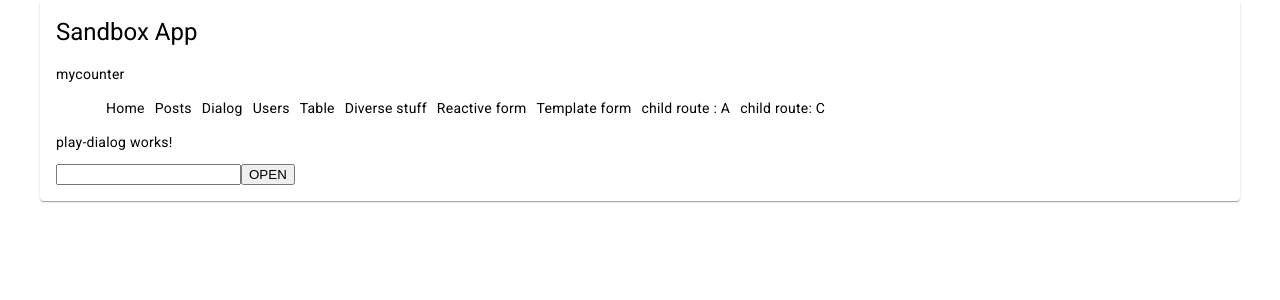
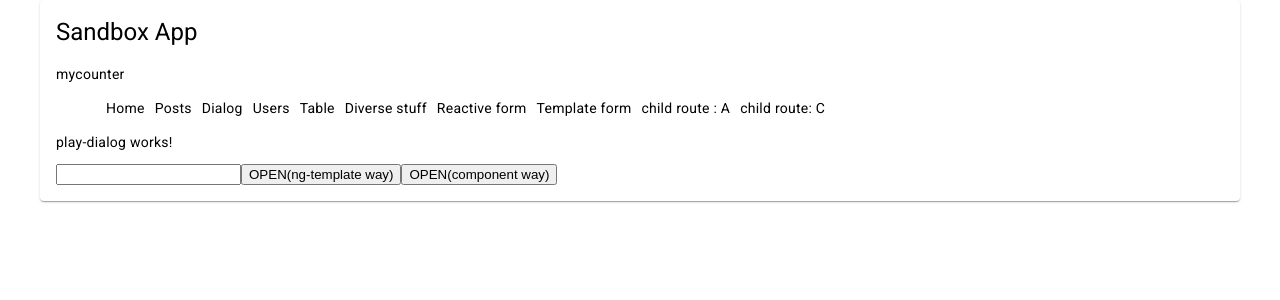
Before and after one commit to Spiff77/edc4itnovember, an Angular app: page /dialog in a window 1280 px wide. Shown: the top 300 px of the page. Built offline with nearby package versions, Linux system fonts and the light colour scheme; no server answers.

Commit message:
component dialog example

```diff
--- a/src/app/app.module.ts
+++ b/src/app/app.module.ts
@@ -34,6 +34,7 @@ import { PlayDialogComponent } from './play-dialog/play-dialog.component';
 import {MatDialogModule} from '@angular/material/dialog';
 import {MatButton, MatButtonModule} from '@angular/material/button';
 import {A11yModule} from '@angular/cdk/a11y';
+import { HowAreYouDialogComponent } from './how-are-you-dialog/how-are-you-dialog.component';
 
 
 @NgModule({
@@ -61,6 +62,7 @@ import {A11yModule} from '@angular/cdk/a11y';
     PrimaryComponent,
     SecondaryComponent,
     PlayDialogComponent,
+    HowAreYouDialogComponent,
     ],
   imports: [
     BrowserModule,
--- /dev/null
+++ b/src/app/how-are-you-dialog/how-are-you-dialog.component.html
@@ -0,0 +1,8 @@
+<h1 mat-dialog-title>Heyyy</h1>
+<div mat-dialog-content>
+  How are you today {{data.name}}?
+</div>
+<div mat-dialog-actions>
+  <button mat-raised-button color="primary" mat-dialog-close="GOOD">Good :D</button>
+  <button mat-raised-button color="warn" mat-dialog-close="BAD">Bad :(</button>
+</div>
--- /dev/null
+++ b/src/app/how-are-you-dialog/how-are-you-dialog.component.scss
@@ -0,0 +1,3 @@
+:host {
+  display: block;
+}
--- a/src/app/play-dialog/play-dialog.component.html
+++ b/src/app/play-dialog/play-dialog.component.html
@@ -14,4 +14,5 @@
 </ng-template>
 
 
-<button (click)="openDialog()">OPEN</button>
+<button (click)="openDialog()">OPEN(ng-template way)</button>
+<button (click)="openComponentDialog()">OPEN(component way)</button>
--- a/src/app/play-dialog/play-dialog.component.ts
+++ b/src/app/play-dialog/play-dialog.component.ts
@@ -1,5 +1,6 @@
 import {Component, OnInit, TemplateRef, ViewChild} from '@angular/core';
 import {MatDialog} from '@angular/material/dialog';
+import {HowAreYouDialogComponent} from '../how-are-you-dialog/how-are-you-dialog.component';
 
 @Component({
   selector: 'app-play-dialog',
@@ -27,6 +28,17 @@ export class PlayDialogComponent implements OnInit{
     });
   }
 
+  openComponentDialog(): void {
+    const dialogRef = this.dialog.open(HowAreYouDialogComponent,{
+      disableClose: true,
+      data: {name: this.name??"", nb: 42}
+    });
+
+    dialogRef.afterClosed().subscribe(result => {
+      console.log(result);
+    });
+  }
+
   ngOnInit(): void {
 
   }
--- a/src/app/user.service.ts
+++ b/src/app/user.service.ts
@@ -1,7 +1,7 @@
 import { Injectable } from '@angular/core';
 import {HttpClient, HttpParams} from '@angular/common/http';
 import {User} from './model/user.model';
-import {Observable, shareReplay} from 'rxjs';
+import {Observable, of, shareReplay} from 'rxjs';
 
 @Injectable({
   providedIn: 'root'
@@ -23,5 +23,18 @@ export class UserService {
     return this.http.post<User>('https://jsonplaceholder.typicode.com/users', u)
   }
 
+  deleteRecipe(id: number): Observable<boolean>{
+    return of(true);
+  }
+
+  /**
+   *
+   * Material dialog component (using the component way)
+   *  -  in recipe detail, add a delete button. It will open the dialog box.
+   *  -  if the user click on cancel, we close the dialog, nothing happen
+   *  -  if yes, we call the delete service and if the answer is "true", we redirect tot the recipe list. // recipe-detail-component
+   *
+   */
+
 
 }
```
Also changed, not shown: src/app/how-are-you-dialog/how-are-you-dialog.component.ts (added, +12 -0 lines).
